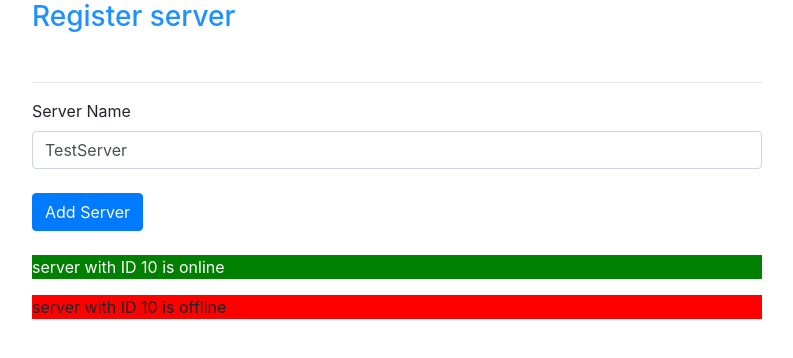
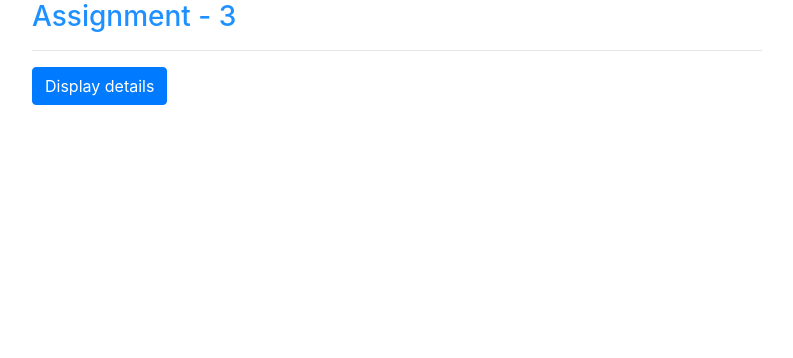
Before and after one commit to arpitmotwani0708/first-angular-app, an Angular app: page / in a window 1280 px wide. Shown: the top 358 px of the page, without its empty margins (53-846 px from the left). Built offline with nearby package versions, Linux system fonts and the light colour scheme.

Commit message:
directive assignments

```diff
--- a/src/app/app.component.html
+++ b/src/app/app.component.html
@@ -2,12 +2,9 @@
 <div class="container">
     <div class="row">
         <div class="col-sm-8">
-            <h3>Register server</h3>
-            <br>
+            <h3>Assignment - 3</h3>
             <hr>
-            <!-- <app-server></app-server>
-            <app-server></app-server> -->
-            <app-servers></app-servers>
+            <app-assignment3></app-assignment3>
         </div>
     </div>
 </div>
--- a/src/app/app.module.ts
+++ b/src/app/app.module.ts
@@ -5,12 +5,14 @@ import { AppComponent } from './app.component';
 import { FormsModule } from '@angular/forms';
 import { ServerComponent } from './server/server.component';
 import { ServersComponent } from './servers/servers.component';
+import { Assignment3Component } from './assignment3/assignment3.component';
 
 @NgModule({
   declarations: [
     AppComponent,
     ServerComponent,
-    ServersComponent
+    ServersComponent,
+    Assignment3Component
   ],
   imports: [
     BrowserModule,
--- /dev/null
+++ b/src/app/assignment3/assignment3.component.html
@@ -0,0 +1,7 @@
+<button class="btn btn-primary" (click)="toggleParagraph()">Display details</button>
+<br><br>
+<p *ngIf="showParagraph">Secret Password {{secretPassword}}</p>
+<p *ngFor="let bpc of buttonPressCount"
+    [ngStyle]="{backgroundColor:getBackGroundColorGreaterThanCounterFive()}"
+    [ngClass]="{counter : counter>=5}"
+    >{{bpc}}</p>
--- /dev/null
+++ b/src/app/assignment3/assignment3.component.ts
@@ -0,0 +1,34 @@
+import { Component, OnInit } from '@angular/core';
+
+@Component({
+  selector: 'app-assignment3',
+  templateUrl: './assignment3.component.html',
+  styles: [`
+    .counter {
+      color: white;
+    }
+  `]
+})
+export class Assignment3Component implements OnInit {
+
+  showParagraph = false;
+  secretPassword = 'tuna'
+  buttonPressCount = [];
+  counter:number = 0;
+
+  constructor() { }
+
+  ngOnInit(): void {
+  }
+
+  toggleParagraph() {
+    if(this.showParagraph) this.showParagraph = false;
+    else this.showParagraph = true;
+    this.buttonPressCount.push(++this.counter);
+  }
+
+  getBackGroundColorGreaterThanCounterFive() {
+    return (this.counter >= 5) ? 'blue' : '';
+  }
+
+}
```
Also changed, not shown: src/app/assignment3/assignment3.component.css (added).
